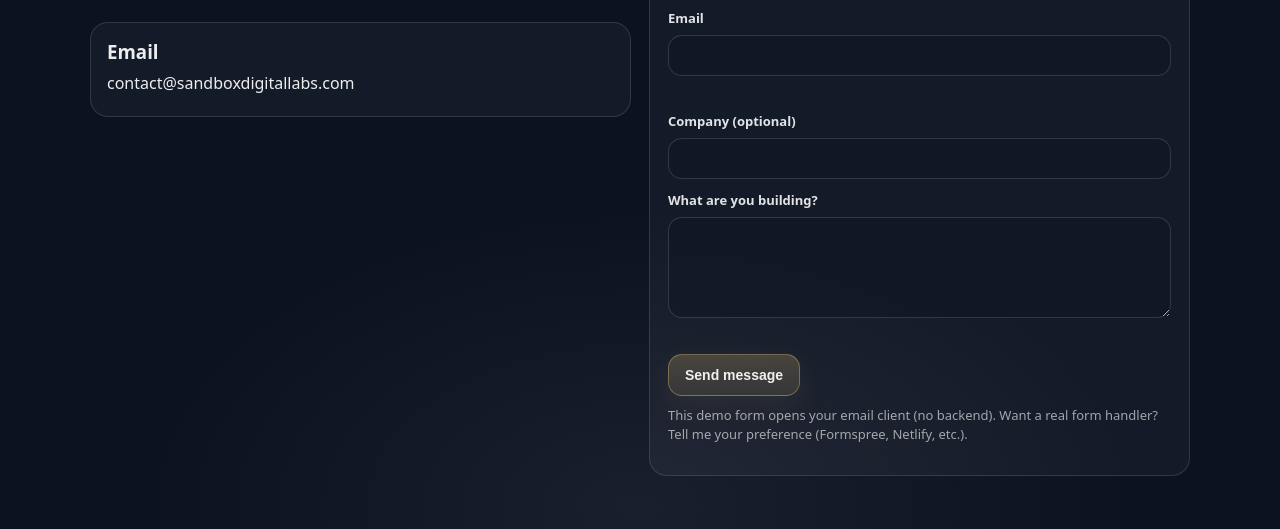
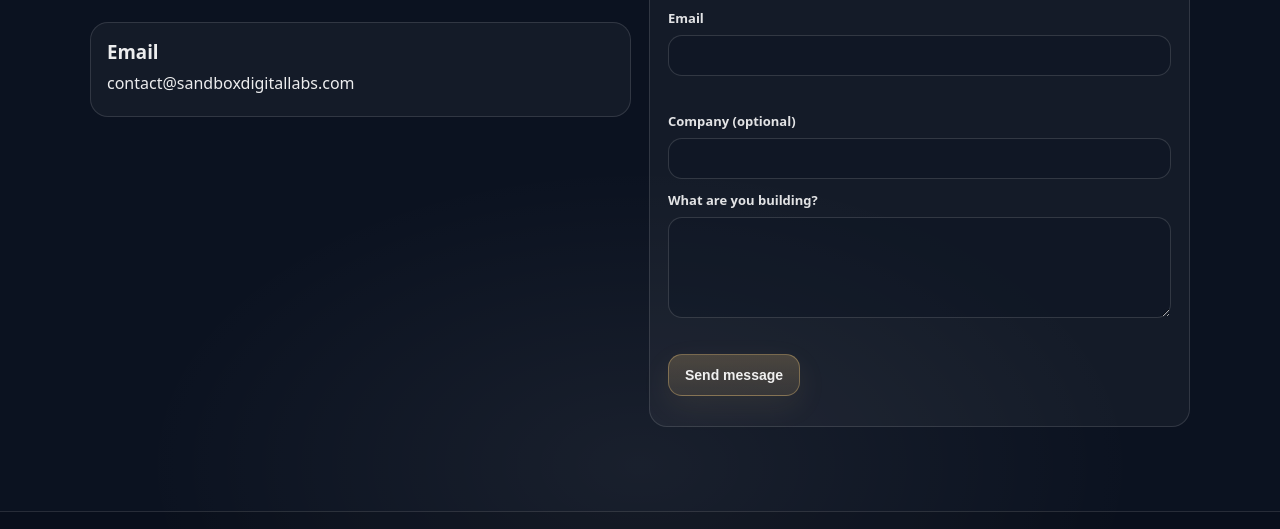
Before and after one commit to resp76/sandbox-digital-labs-site, a plain HTML site: page index.html in a window 1280 px wide. Shown: the part 1084-1613 px from the top of the page. Drawn offline with Linux system fonts and the light colour scheme.

Commit message:
Remove demo form note from index.html
Removed demo form note about email client and form handlers.

```diff
--- a/index.html
+++ b/index.html
@@ -144,9 +144,6 @@
             </div>
 
             <button class="btn" type="submit">Send message</button>
-            <p class="form-note muted">
-              This demo form opens your email client (no backend). Want a real form handler? Tell me your preference (Formspree, Netlify, etc.).
-            </p>
 
             <p id="form-status" class="form-status" role="status" aria-live="polite"></p>
           </form>
```
